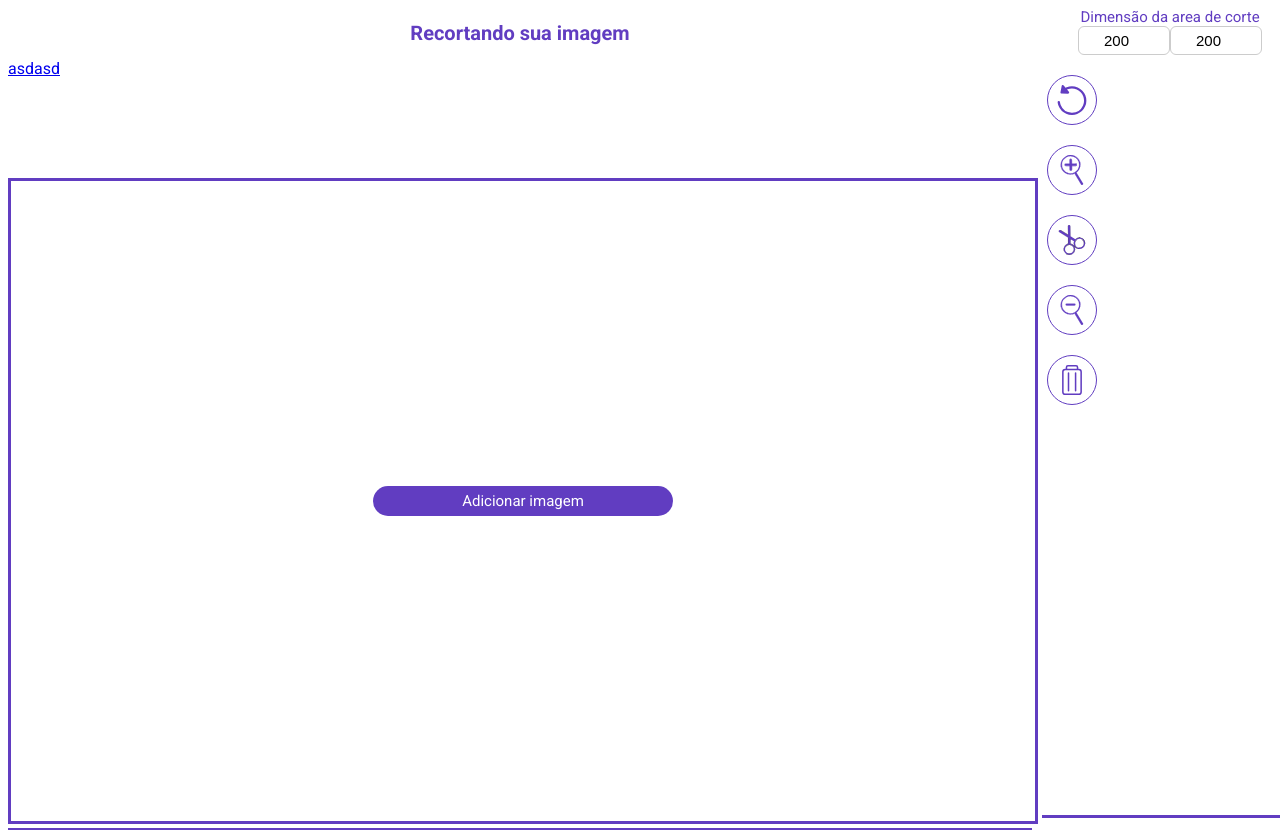
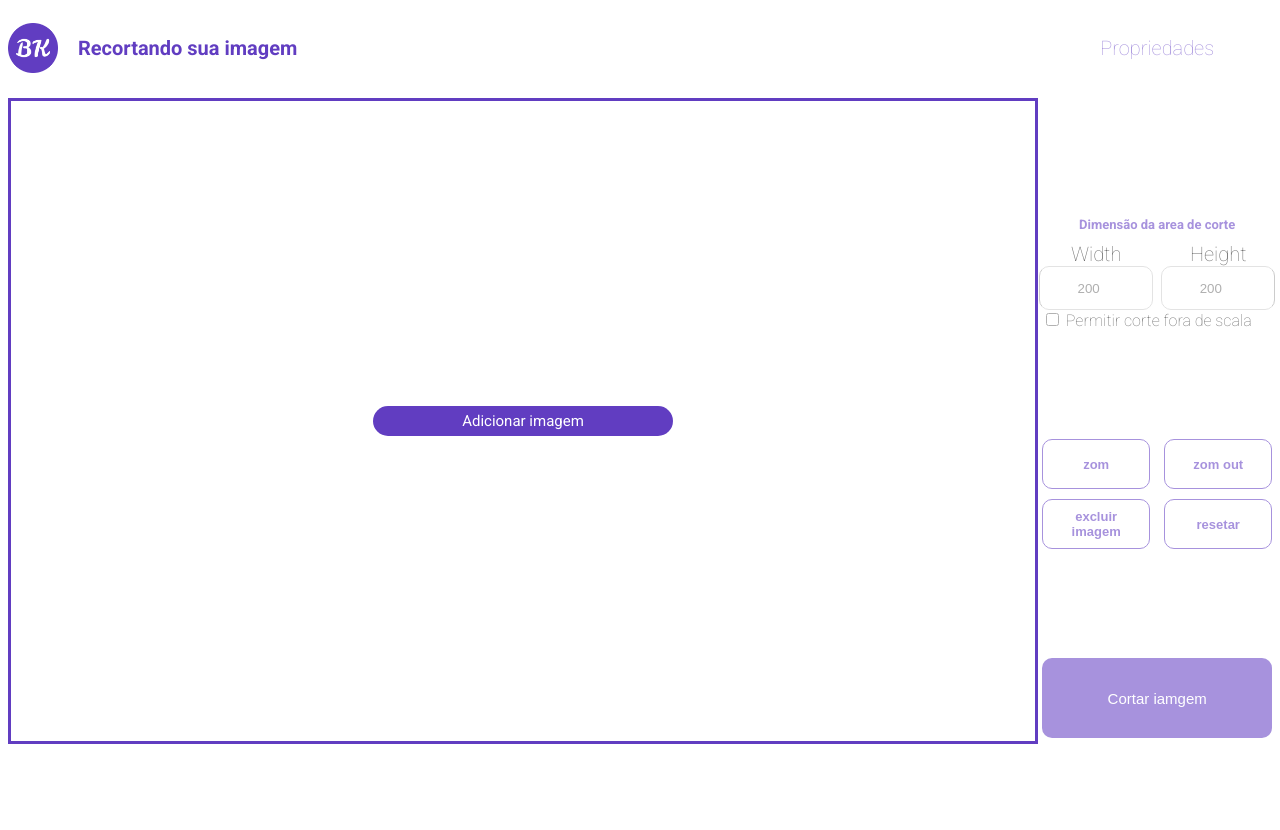
Before and after one commit to BrendoKildereSilva/recorte-de-imagem, a plain HTML site: page index.html in a window 1280 px wide. After the commit the page ends 800 px from the top, so only its background shows below. Drawn offline with Linux system fonts and the light colour scheme.

Commit message:
fazendo container propriedades

```diff
--- a/index.html
+++ b/index.html
@@ -12,9 +12,9 @@
 
 
 <header>
+    <img src="public/icon.png">
     <h1>Recortando sua imagem</h1>
     <p class="mensagem-de-erro" id="mensagem-de-erro"></p>
-    <a href="public/icon.png" download="true">asdasd</a>
 </header>
 
 <div class="container-de-exibicao" id="container-de-exibicao">
@@ -27,21 +27,47 @@
     <div class="container-de-captura" id="container-de-captura"></div>
 </div>
 
-<div class="container-buttons" id="container-button">
+<div class="container-propriedades" id="container-button">
+
+    <div class="container-branco" id="container-branco"></div>
+
+    <span>Propriedades</span>
 
     <div id="container-input-dimensão" class="container-input-dimensão">
 
+            <p>Dimensão da area de corte</p>
 
-    <div class="container-input">
-        <label>Dimensão da area de corte</label>
+            <div class="inputs">
 
                 <div>
+                    <label for="input-width-d-corte">Width</label>
                     <input type="number" placeholder="width" value="200" id="input-width-d-corte">
+                </div>
+
+                <div>
+                    <label for="input-height-d-corte">Height</label>
                     <input type="number" placeholder="height" value="200" id="input-height-d-corte">
                 </div>
             </div>
+
+            <div>
+                <input type="checkbox">
+                <label>Permitir corte fora de scala</label>
             </div>
 
+    </div>
+
+
+    <div class="container-buttons">
+        <button id="button-Zoom">zom</button>
+        <button id="button-Zoom-out">zom out</button>
+        <button id="button-excluir">excluir imagem</button>
+        <button id="button-resetar">resetar</button>
+    </div>
+
+    <button class="button-cortar-imagem" id="button-cortar">Cortar iamgem</button>
+
+<!--
     <button id="button-resetar">
         <span>Resetar</span>
         <svg xmlns="http://www.w3.org/2000/svg" viewBox="0 0 62 64.8" height="20" width="20"><defs></defs><path class="icon" d="M64.9,21.2a31.2,31.2,0,0,0-23.8-.5l-2.4,1.1-4-4.9a2.6,2.6,0,0,0-2.5-.8A2.5,2.5,0,0,0,30.3,18L27.7,31.6a2.1,2.1,0,0,0,.5,2,2.2,2.2,0,0,0,1.9.9l13.7.4h.1a2.5,2.5,0,0,0,2.2-1.4,2.4,2.4,0,0,0-.2-2.7l-4-4.9,1.1-.5a25.9,25.9,0,0,1,19.9.4A26.2,26.2,0,0,1,76.8,40.2a25.9,25.9,0,0,1-.4,19.9,26.1,26.1,0,0,1-48.2-.9,26.5,26.5,0,0,1-1.6-6.3,2.5,2.5,0,0,0-2.8-2.1,2.6,2.6,0,0,0-2.2,2.8A32.2,32.2,0,0,0,23.5,61,31,31,0,0,0,40,78.2a31.8,31.8,0,0,0,12.5,2.6,29.5,29.5,0,0,0,11.3-2.2A30.3,30.3,0,0,0,81,62.1,31.1,31.1,0,0,0,64.9,21.2Z" transform="translate(-21.6 -16)"/></svg>
@@ -69,12 +95,12 @@
         <span>Excluir imagem</span>
 
         <svg xmlns="http://www.w3.org/2000/svg" viewBox="0 0 64.9 98.3" height="20" width="20"><path class="icon" d="M75.7,12.8H74V8.4A7.6,7.6,0,0,0,66.5.9H40.2a7.6,7.6,0,0,0-7.5,7.5v4.4H31A10.1,10.1,0,0,0,20.9,22.9V89.1A10.1,10.1,0,0,0,31,99.2H75.7A10.1,10.1,0,0,0,85.8,89.1V22.9A10.1,10.1,0,0,0,75.7,12.8Zm-38-4.4a2.5,2.5,0,0,1,2.5-2.5H66.5A2.5,2.5,0,0,1,69,8.4v4.4H37.7ZM80.8,89.1a5.1,5.1,0,0,1-5.1,5.1H31a5.1,5.1,0,0,1-5.1-5.1V22.9A5.1,5.1,0,0,1,31,17.8H75.7a5.1,5.1,0,0,1,5.1,5.1Z" transform="translate(-20.9 -0.9)"/><path class="icon" d="M41.9,24.6a2.5,2.5,0,0,0-2.5,2.5V84.9a2.5,2.5,0,0,0,5,0V27.1A2.5,2.5,0,0,0,41.9,24.6Z" transform="translate(-20.9 -0.9)"/><path class="icon" d="M65.1,24.6a2.5,2.5,0,0,0-2.5,2.5V84.9a2.5,2.5,0,0,0,5,0V27.1A2.5,2.5,0,0,0,65.1,24.6Z" transform="translate(-20.9 -0.9)"/></svg>
-</button>
+    </button> -->
 </div>
 
-<div id="container-image">
 
-</div>
+<!-- <div id="container-image">
+</div> -->
 
 
 
--- a/styles/index.css
+++ b/styles/index.css
@@ -9,19 +9,31 @@ html{
 
 body{
     font-size: 1.6rem;
-    height: 100vh;
+    height: 95vh;
 
     display: grid;
-    grid-template-columns: 80vw 20vw;
-    grid-template-rows: 20vh 80vh;
-    grid-column-gap: 10px;
-    grid-row-gap: 10px;
+    justify-content: space-between;
+
+    grid-template-columns: 80vw 18vw;
+    grid-template-rows: 10vh 80vh;
+
+    grid-column-gap: 1rem;
+    grid-row-gap: 1rem;
+
+    position: relative;
 }
 
 
 header{
     grid-column: 1 / 2;
     grid-row: 1 / 2;
+
+    display: flex;
+    align-items: center;
+}
+
+header img{
+    height: 5rem;
 }
 
 .container-de-exibicao{
@@ -29,9 +41,11 @@ header{
     grid-row: 2 / 3;
 }
 
-.container-buttons{
+.container-propriedades{
+    position: relative;
     grid-column: 2 / 3;
     grid-row: 1 / 3;
+
 }
 
 main{
@@ -44,10 +58,15 @@ main{
 
 }
 
+
+
+
 h1{
     color: #613DC1;
     text-align: center;
     font-size: 2rem;
+    padding: 0rem 2rem;
+    white-space: nowrap;
 }
 
 .mensagem-de-erro{
@@ -80,70 +99,130 @@ h1{
 
 
 
+.container-propriedades{
+    display: flex;
+    height: 100%;
+    flex-direction: column;
 
-.container-buttons{
-    border-bottom: 3px solid #613DC1;
+    justify-content: space-between;
+
+    font-weight: 100;
 }
 
-.container-buttons button, .container-resultado a{
-    background: #fff;
-    margin: 2rem 0.5rem 0.5rem 0.5rem;
-    border: 0.1rem solid #613DC1;
-    border-radius: 50%;
-    height: 5rem;
-    width: 5rem;
-    cursor: pointer;
-
+.container-propriedades span{
     display: flex;
     align-items: center;
     justify-content: center;
-    position: relative;
+    height: 10vh;
+    color:  #613DC1;
+    font-size: 2rem;
+    margin: 0rem 0rem 1rem 0rem;
 
 }
 
-.container-buttons button:hover,
-.container-resultado a:hover,
-.container-buttons button:hover .icon,
-.container-resultado a:hover .icon
-{
-    background: #613DC1;
-    fill: #fff;
+.container-input-dimensão{
+    display: flex;
+    flex-direction: column;
 }
 
-.container-buttons button:hover span,
-.container-resultado a:hover span
-{
+.container-input-dimensão p{
+    font-size: 1.3rem;
+    text-align: center;
+}
+
+.container-input-dimensão .inputs{
     display: flex;
+    width: 100%;
+    font-size: 2rem;
+
+    justify-content: space-between;
 }
 
 
-.container-buttons button span,
-.container-resultado a span
-
-{
-    display: none;
-    position: absolute;
-    top: -20px;
-    background: #613DC1;
-    padding: 0rem 0.5rem;
-    color: #fff;
-    border-radius: 0.5rem;
-    white-space: nowrap;
+.container-input-dimensão .inputs div{
+    width: 47%;
+    display: flex;
+    flex-direction: column;
+    align-items: center;
 }
 
-.container-resultado a span{
-    top: -23px;
+.container-input-dimensão .inputs div input{
+    width: 100%;
+    border: 0.1rem solid #ccc;
+    text-align: center;
+    color: #707070;
+    outline: none;
+    height: 4rem;
+    border-radius: 1rem;
+}
+
+.container-propriedades .container-buttons{
+    display: grid;
+    justify-content: space-between;
+    grid-template-columns: 47% 47%;
+    grid-template-rows: 5rem 5rem;
+    row-gap: 1rem;
+
+}
+
+.container-propriedades .container-buttons button{
+    border-radius: 1rem;
+    border: 0px;
+    background: transparent;
+    cursor: pointer;
+    font-size: 1.3rem;
+    color: #fff;
+    font-weight: bold;
+
+    border: #613DC1 0.1rem solid ;
+    color: #613DC1;
+}
+
+.container-propriedades .container-buttons button:hover{
+    background: #613DC1;
+    color: #fff;
 }
 
 
-svg{
-    width: 3rem;
-    height: 3rem;
+
+
+.container-propriedades .button-cortar-imagem{
+    height: 10vh;
+    background: transparent;
+    border-radius: 1rem;
+    background: transparent;
+    border: 0px;
+    cursor: pointer;
+
+    background: #613DC1;
+    color: #fff;
+    font-size: 1.5rem;
 }
 
-.icon{
-    fill: #613DC1;
+
+.container-propriedades .button-cortar-imagem:hover{
+    background: #4f27be;
 }
+
+.container-branco{
+    position: absolute;
+    background: #ffffff70;
+    height: 95vh;
+    width: 18vw;
+
+    top: 0px;
+    right: 0px;
+}
+
+
+
+
+
+
+
+
+
+
 
 
 
@@ -209,38 +288,6 @@ p{
     color:  #613DC1;
 }
 
-.container-input label{
-    color: #613DC1;
-    font-size: 1.5rem;
-    white-space: nowrap;
-}
-.container-input{
-    display: flex;
-    flex-direction: column;
-    align-items: center;
-    justify-content: center;
-}
-
-.container-input div{
-    width: 100%;
-    display: flex;
-    justify-content: center;
-}
-
-.container-input div input{
-    font-size: 1.5rem;
-    width: 8rem;
-    padding: 5px;
-    text-align: center;
-    outline: none;
-    border: 0.1rem solid #ccc;
-    border-radius: 0.6rem;
-}
-
-.container-input div input:focus{
-    border: 0.1rem solid #613DC1;
-
-}
 
 
 /* CONTAINER RESULTADO */
```
Also changed, not shown: scripits/index.js (+84 -106 lines). Lines whose indentation alone changed are shown as unchanged.
